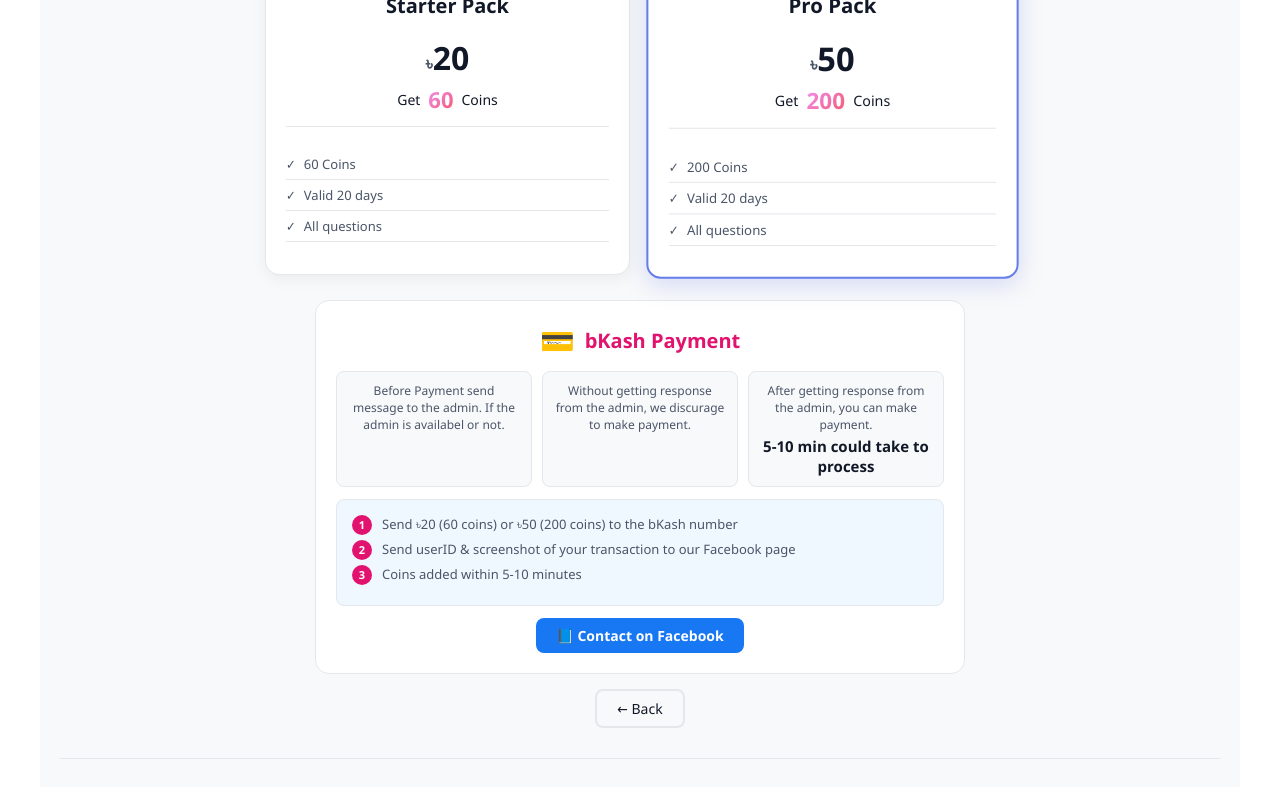
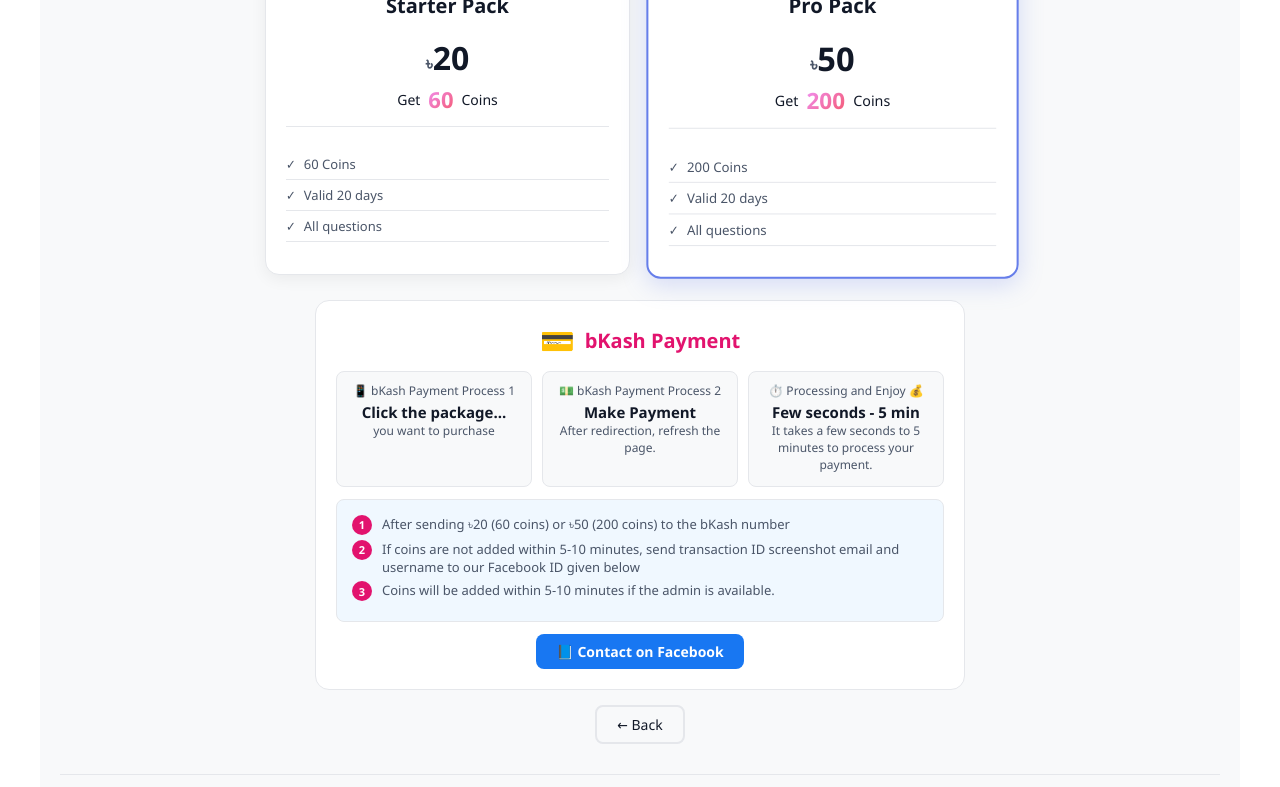
Before and after one commit to RAKIBUL424/qbag, a React (Vite) app in the folder frontend/: page /pricing in a window 1280 px wide. Shown: the part 396-1183 px from the top of the page. Built offline with nearby package versions, Linux system fonts and the light colour scheme.

Commit message:
make changes in the pricing page

```diff
--- a/frontend/src/pages/Pricing.jsx
+++ b/frontend/src/pages/Pricing.jsx
@@ -368,41 +368,41 @@ const Pricing = () => {
 
         <div style={styles.paymentInfo}>
           <div style={styles.paymentItem}>
-            {/* <div style={styles.paymentLabel}>📱 bKash Number</div>
-            <div style={styles.paymentValue}>017XX-XXXXXX</div> */}
-            <div style={styles.paymentLabel}>Before Payment send message to the admin. If the admin is availabel or not.</div>
+            <div style={styles.paymentLabel}>📱 bKash Payment Process 1</div>
+            <div style={styles.paymentValue}>Click the package...</div>
+            <div style={styles.paymentLabel}>you want to purchase</div>
             {/* <div style={styles.paymentValue}>017XX-XXXXXX</div> */}
           </div>
           <div style={styles.paymentItem}>
-            {/* <div style={styles.paymentLabel}>💰 Reference</div>
-            <div style={styles.paymentValue}>Name + Package</div> */}
-            <div style={styles.paymentLabel}>Without getting response from the admin, we discurage to make payment.</div>
+            <div style={styles.paymentLabel}>💵 bKash Payment Process 2</div>
+            <div style={styles.paymentValue}>Make Payment</div>
+            <div style={styles.paymentLabel}>After redirection, refresh the page.</div>
             {/* <div style={styles.paymentValue}>017XX-XXXXXX</div> */}
           </div>
           <div style={styles.paymentItem}>
-            {/* <div style={styles.paymentLabel}>⏱️ Processing</div>
-            <div style={styles.paymentValue}>5-10 min</div> */}
-            <div style={styles.paymentLabel}>After getting response from the admin, you can make payment.</div>
-            <div style={styles.paymentValue}>5-10 min could take to process</div>
+            <div style={styles.paymentLabel}>⏱️ Processing and Enjoy 💰</div>
+            <div style={styles.paymentValue}>Few seconds - 5 min</div>
+            <div style={styles.paymentLabel}>It takes a few seconds to 5 minutes to process your payment.</div>
+            {/* <div style={styles.paymentValue}>It takes a few seconds to 5 minutes to process your payment.</div> */}
           </div>
         </div>
 
         <div style={styles.instructionBox}>
           <div style={styles.instructionStep}>
             <span style={styles.instructionNumber}>1</span>
-            <span>Send ৳20 (60 coins) or ৳50 (200 coins) to the bKash number</span>
+            <span>After sending ৳20 (60 coins) or ৳50 (200 coins) to the bKash number</span>
+          </div>
+          <div style={styles.instructionStep}>
+            <span style={styles.instructionNumber}>2</span>
+            <span>If coins are not added within 5-10 minutes, send transaction ID screenshot email and username to our Facebook ID given below</span>
           </div>
           {/* <div style={styles.instructionStep}>
             <span style={styles.instructionNumber}>2</span>
-            <span>Send transaction ID & email to our Facebook page</span>
+            <span>Send userID & screenshot of your transaction to our Facebook page</span>
           </div> */}
           <div style={styles.instructionStep}>
-            <span style={styles.instructionNumber}>2</span>
-            <span>Send userID & screenshot of your transaction to our Facebook page</span>
-          </div>
-          <div style={styles.instructionStep}>
             <span style={styles.instructionNumber}>3</span>
-            <span>Coins added within 5-10 minutes</span>
+            <span>Coins will be added within 5-10 minutes if the admin is available.</span>
           </div>
         </div>
 
```
